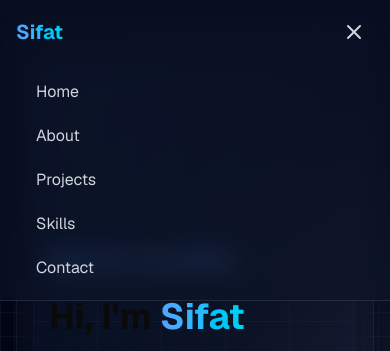
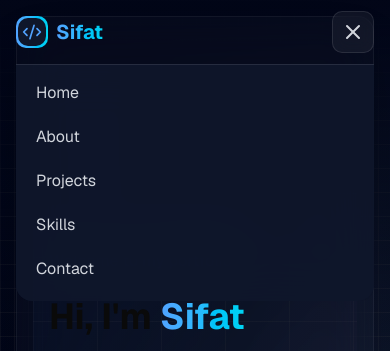
Before and after one commit to SifatU360/sifat-portfolio, a Next.js app: page / in a window 390 px wide. Both pictures are taken after a click on the button "Toggle menu". Shown: the top 351 px of the page. Built offline with nearby package versions, Linux system fonts and the light colour scheme.

Commit message:
feat: enhance Navbar with scroll effect, animations, and improved mobile menu

```diff
--- a/src/components/Navbar.tsx
+++ b/src/components/Navbar.tsx
@@ -1,8 +1,9 @@
 "use client"
 
 import Link from "next/link";
-import { Menu, X } from "lucide-react";
-import { useState } from "react";
+import { Menu, X, Code2 } from "lucide-react";
+import { useState, useEffect } from "react";
+import { motion, AnimatePresence } from "framer-motion";
 
 const navItems = [
   { name: "Home", href: "#home" },
@@ -14,66 +15,132 @@ const navItems = [
 
 export default function Navbar() {
   const [isOpen, setIsOpen] = useState(false);
+  const [scrolled, setScrolled] = useState(false);
+
+  // Handle scroll effect
+  useEffect(() => {
+    const handleScroll = () => {
+      setScrolled(window.scrollY > 20);
+    };
+    window.addEventListener("scroll", handleScroll);
+    return () => window.removeEventListener("scroll", handleScroll);
+  }, []);
 
   return (
-    <nav className="fixed top-0 left-0 right-0 z-50 bg-slate-900/50 backdrop-blur-md border-b border-white/10">
+    <motion.nav
+      initial={{ y: -100 }}
+      animate={{ y: 0 }}
+      transition={{ duration: 0.5 }}
+      className={`fixed top-0 left-0 right-0 z-50 transition-all duration-300 ${
+        scrolled
+          ? "bg-slate-900/80 backdrop-blur-xl shadow-xl"
+          : "bg-transparent"
+      }`}
+    >
       <div className="max-w-7xl mx-auto px-4 sm:px-6 lg:px-8">
         <div className="flex items-center justify-between h-16">
           {/* Logo */}
+          <motion.div
+            whileHover={{ scale: 1.05 }}
+            whileTap={{ scale: 0.95 }}
+          >
             <Link
               href="#home"
-            className="text-xl font-bold bg-gradient-to-r from-blue-400 to-cyan-400 bg-clip-text text-transparent"
+              className="flex items-center space-x-2 group"
             >
+              <div className="relative w-8 h-8">
+                <div className="absolute inset-0 bg-gradient-to-r from-blue-400 to-cyan-400 rounded-lg transform group-hover:rotate-6 transition-transform" />
+                <div className="absolute inset-0.5 bg-slate-900 rounded-lg flex items-center justify-center">
+                  <Code2 className="w-5 h-5 text-blue-400" />
+                </div>
+              </div>
+              <span className="text-xl font-bold bg-gradient-to-r from-blue-400 to-cyan-400 bg-clip-text text-transparent">
                 Sifat
+              </span>
             </Link>
+          </motion.div>
 
           {/* Desktop Navigation */}
           <div className="hidden md:flex items-center space-x-8">
-            {navItems.map((item) => (
+            {navItems.map((item, index) => (
+              <motion.div
+                key={item.name}
+                initial={{ opacity: 0, y: -20 }}
+                animate={{ opacity: 1, y: 0 }}
+                transition={{ delay: index * 0.1 }}
+              >
                 <Link
-                key={item.name}
                   href={item.href}
-                className="text-gray-300 hover:text-white transition-colors duration-200"
+                  className="relative text-gray-300 hover:text-white transition-colors duration-200 group"
                 >
-                {item.name}
+                  <span>{item.name}</span>
+                  <span className="absolute inset-x-0 -bottom-1 h-0.5 bg-gradient-to-r from-blue-400 to-cyan-400 transform scale-x-0 group-hover:scale-x-100 transition-transform" />
                 </Link>
+              </motion.div>
             ))}
           </div>
 
           {/* Mobile menu button */}
-          <div className="md:hidden">
+          <motion.div
+            className="md:hidden"
+            whileTap={{ scale: 0.9 }}
+          >
             <button
               onClick={() => setIsOpen(!isOpen)}
-              className="text-gray-300 hover:text-white p-2"
+              className="text-gray-300 hover:text-white p-2 rounded-lg bg-white/5 backdrop-blur-sm border border-white/10"
               aria-label="Toggle menu"
+            >
+              <AnimatePresence mode="wait">
+                <motion.div
+                  key={isOpen ? "close" : "open"}
+                  initial={{ rotate: -90, opacity: 0 }}
+                  animate={{ rotate: 0, opacity: 1 }}
+                  exit={{ rotate: 90, opacity: 0 }}
+                  transition={{ duration: 0.2 }}
                 >
                   {isOpen ? (
                     <X className="h-6 w-6" />
                   ) : (
                     <Menu className="h-6 w-6" />
                   )}
+                </motion.div>
+              </AnimatePresence>
             </button>
-          </div>
+          </motion.div>
         </div>
 
         {/* Mobile Navigation */}
+        <AnimatePresence>
           {isOpen && (
-          <div className="md:hidden">
+            <motion.div
+              initial={{ opacity: 0, height: 0 }}
+              animate={{ opacity: 1, height: "auto" }}
+              exit={{ opacity: 0, height: 0 }}
+              transition={{ duration: 0.3 }}
+              className="md:hidden overflow-hidden bg-slate-900/95 backdrop-blur-xl rounded-b-2xl border-t border-white/10"
+            >
               <div className="px-2 pt-2 pb-3 space-y-1">
-              {navItems.map((item) => (
+                {navItems.map((item, index) => (
+                  <motion.div
+                    key={item.name}
+                    initial={{ opacity: 0, x: -20 }}
+                    animate={{ opacity: 1, x: 0 }}
+                    transition={{ delay: index * 0.1 }}
+                  >
                     <Link
-                  key={item.name}
                       href={item.href}
-                  className="block px-3 py-2 text-gray-300 hover:text-white transition-colors duration-200"
+                      className="block px-3 py-2 text-gray-300 hover:text-white transition-colors duration-200 hover:bg-white/5 rounded-lg"
                       onClick={() => setIsOpen(false)}
                     >
                       {item.name}
                     </Link>
+                  </motion.div>
                 ))}
               </div>
+            </motion.div>
+          )}
+        </AnimatePresence>
       </div>
-        )}
-      </div>
-    </nav>
+    </motion.nav>
   );
 }
```
Lines whose indentation alone changed are shown as unchanged.
